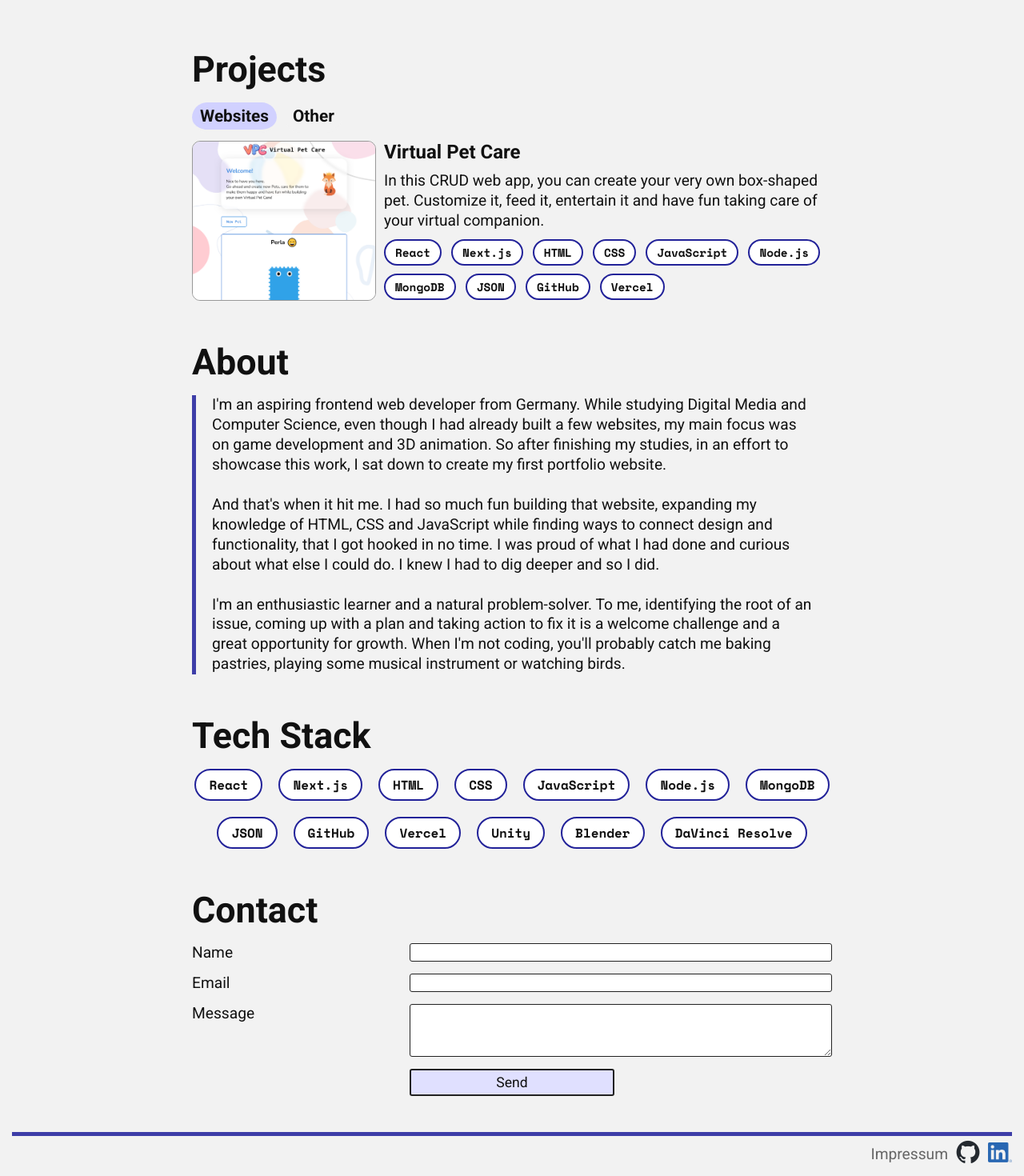
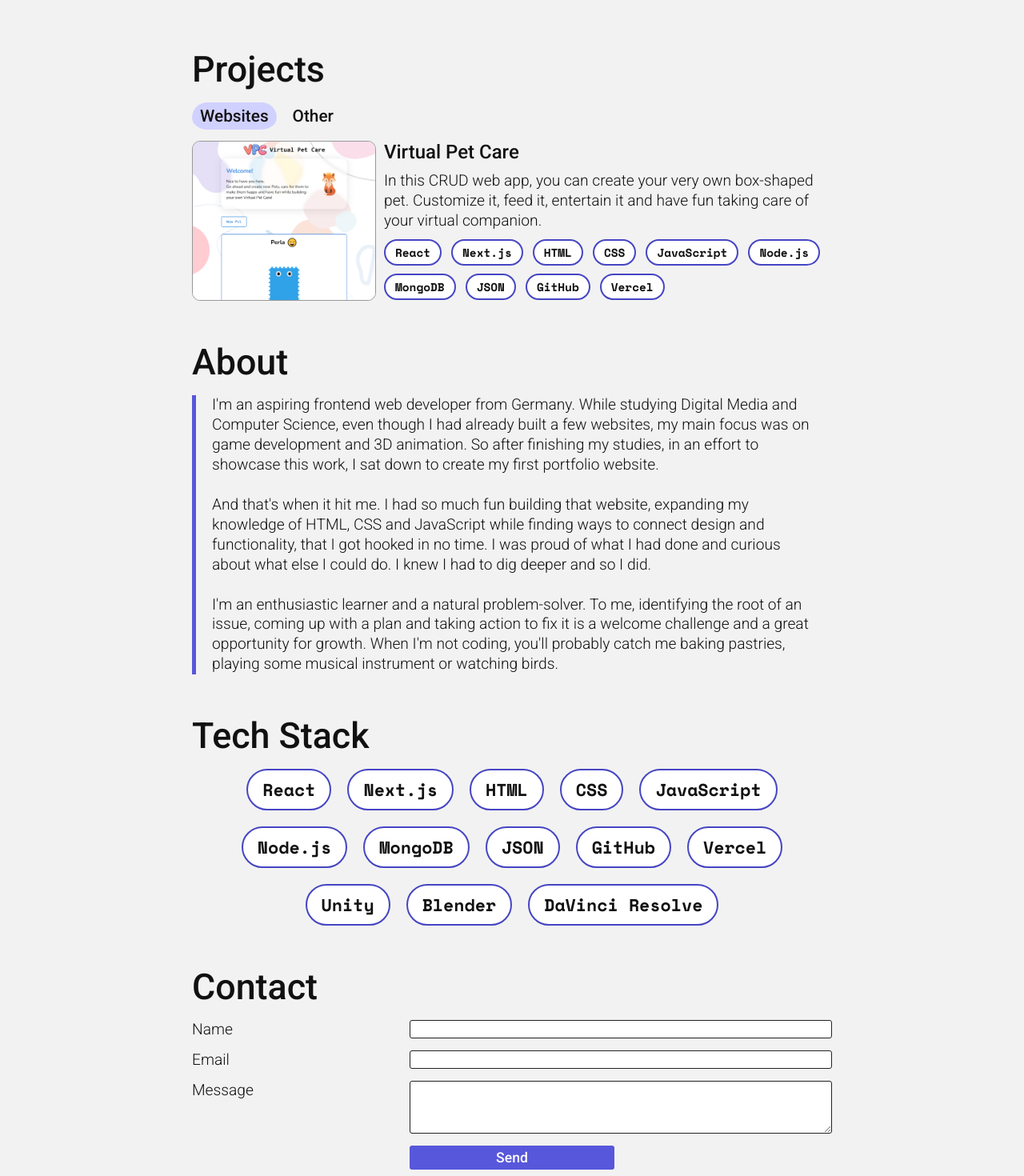
Before and after one commit to janlahse/portfolio, a Next.js app: page / in a window 1280 px wide. Shown: the part 760-2230 px from the top of the page at 80% size. Built offline with nearby package versions, Linux system fonts and the light colour scheme.

Commit message:
adjusted design

```diff
--- a/components/About.js
+++ b/components/About.js
@@ -33,5 +33,5 @@ const IntroText = styled.p`
   padding: 0 20px;
   font-size: 1.2em;
   line-height: 1.3em;
-  border-left: 5px solid #3e3ea8;
+  border-left: 5px solid hsl(240, 65%, 60%);
 `;
--- a/components/ContactForm.js
+++ b/components/ContactForm.js
@@ -38,14 +38,15 @@ const SubmitButton = styled.button`
   grid-column: 2/3;
   font-family: inherit;
   font-size: 1.1em;
-  background-color: #e0e0ff;
-  border: 2px solid #222;
+  font-weight: 450;
+  background-color: hsl(240, 65%, 60%);
+  border: none;
   border-radius: 3px;
   padding: 5px 0;
-  color: #111;
+  color: #fff;
   transition: transform 0.2s ease, background-color 0.2s ease;
   &:active {
     transform: scale(0.92, 0.92);
-    background-color: #ccccff;
+    background-color: hsl(240, 77.78%, 70%);
   }
 `;
--- a/components/Footer.js
+++ b/components/Footer.js
@@ -37,7 +37,7 @@ const Container = styled.section`
   bottom: 0;
   margin: 0 15px ${(props) => (props.$isImpressum ? "0px" : "40px")} 15px;
   background-color: #f2f2f2;
-  border-top: 5px solid #3e3ea8;
+  border-top: 5px solid hsl(240, 65%, 60%);
   @media (min-width: 650px) {
     position: ${(props) => (props.$isImpressum ? "fixed" : "static")};
     margin: 0 15px;
@@ -57,8 +57,9 @@ const Links = styled.section`
 const ImpressumLink = styled(Link)`
   font-family: "Roboto", Helvetica;
   text-decoration: none;
-  color: #666;
+  color: #555;
   font-size: 1.2em;
+  font-weight: 350;
 `;
 
 const Logo = styled(Image)`
--- a/components/Header.js
+++ b/components/Header.js
@@ -28,7 +28,7 @@ const Container = styled.section`
   z-index: 1;
   position: fixed;
   inset: 0 15px auto;
-  border-bottom: 5px solid #3e3ea8;
+  border-bottom: 5px solid hsl(240, 65%, 60%);
   background-color: #f2f2f2;
   padding: 0 calc((100vw - 845px) / 2);
   @media (min-width: 650px) {
--- a/components/LandingPage.js
+++ b/components/LandingPage.js
@@ -45,6 +45,6 @@ const Paragraph = styled.p`
 `;
 
 const Span = styled.span`
-  color: #222299;
+  color: hsl(240, 52%, 52%);
   cursor: pointer;
 `;
--- a/components/NavBar.js
+++ b/components/NavBar.js
@@ -24,6 +24,7 @@ const Bar = styled.ul`
   background-color: #f2f2f2;
   list-style: none;
   font-size: 1.5em;
+  font-weight: 400;
   @media (min-width: 650px) {
     display: ${(props) => (props.$isHeaderNav ? "flex" : "none")};
     max-width: 400px;
--- a/components/Others.js
+++ b/components/Others.js
@@ -39,12 +39,15 @@ export default function Others({ projectList }) {
 const Navigation = styled.ul`
   padding: 0;
   display: flex;
-  justify-content: flex-start;
+  justify-content: center;
   gap: 10px;
   list-style: none;
-  font-weight: bold;
+  font-weight: 500;
   font-size: 1.3em;
   margin-bottom: 10px;
+  @media (min-width: 650px) {
+    justify-content: flex-start;
+  }
 `;
 
 const NavigationItem = styled.li`
--- a/components/ProjectCard.js
+++ b/components/ProjectCard.js
@@ -28,6 +28,7 @@ const Card = styled.li`
 const Heading = styled.h3`
   grid-area: heading;
   font-size: 1.5em;
+  font-weight: 500;
 `;
 
 const Description = styled.p`
--- a/components/ProjectsNav.js
+++ b/components/ProjectsNav.js
@@ -22,12 +22,15 @@ export default function ProjectsNav({ isWebsites, setIsWebsites }) {
 const Navigation = styled.ul`
   padding: 0;
   display: flex;
-  justify-content: flex-start;
+  justify-content: center;
   gap: 10px;
   list-style: none;
-  font-weight: bold;
+  font-weight: 500;
   font-size: 1.3em;
   margin-bottom: 10px;
+  @media (min-width: 650px) {
+    justify-content: flex-start;
+  }
 `;
 
 const NavigationItem = styled.li`
--- a/components/Tag.js
+++ b/components/Tag.js
@@ -5,7 +5,7 @@ export default function Tag({ skill, isForTechStack }) {
 }
 
 const StyledTag = styled.li`
-  border: 2px solid #222299;
+  border: 2px solid hsl(240, 52%, 52%);
   background-color: #fff;
   list-style: none;
   padding: 4px 12px;
@@ -14,4 +14,8 @@ const StyledTag = styled.li`
   font-weight: bold;
   font-family: "Space Mono", monospace;
   ${(props) => props.$isForTechStack && "padding: 6px 16px; font-size: 1em;"}
+  @media(min-width: 650px) {
+    ${(props) =>
+      props.$isForTechStack && "padding: 8px 18px; font-size: 1.35em;"}
+  }
 `;
--- a/styles/globals.css
+++ b/styles/globals.css
@@ -15,6 +15,7 @@ h2 {
   padding: 10px 0 15px;
   font-size: 2.8em;
   text-align: center;
+  font-weight: 450;
 }
 
 @media (min-width: 650px) {
@@ -26,4 +27,5 @@ h2 {
 p,
 label {
   font-size: 1.2em;
+  font-weight: 350;
 }
```
